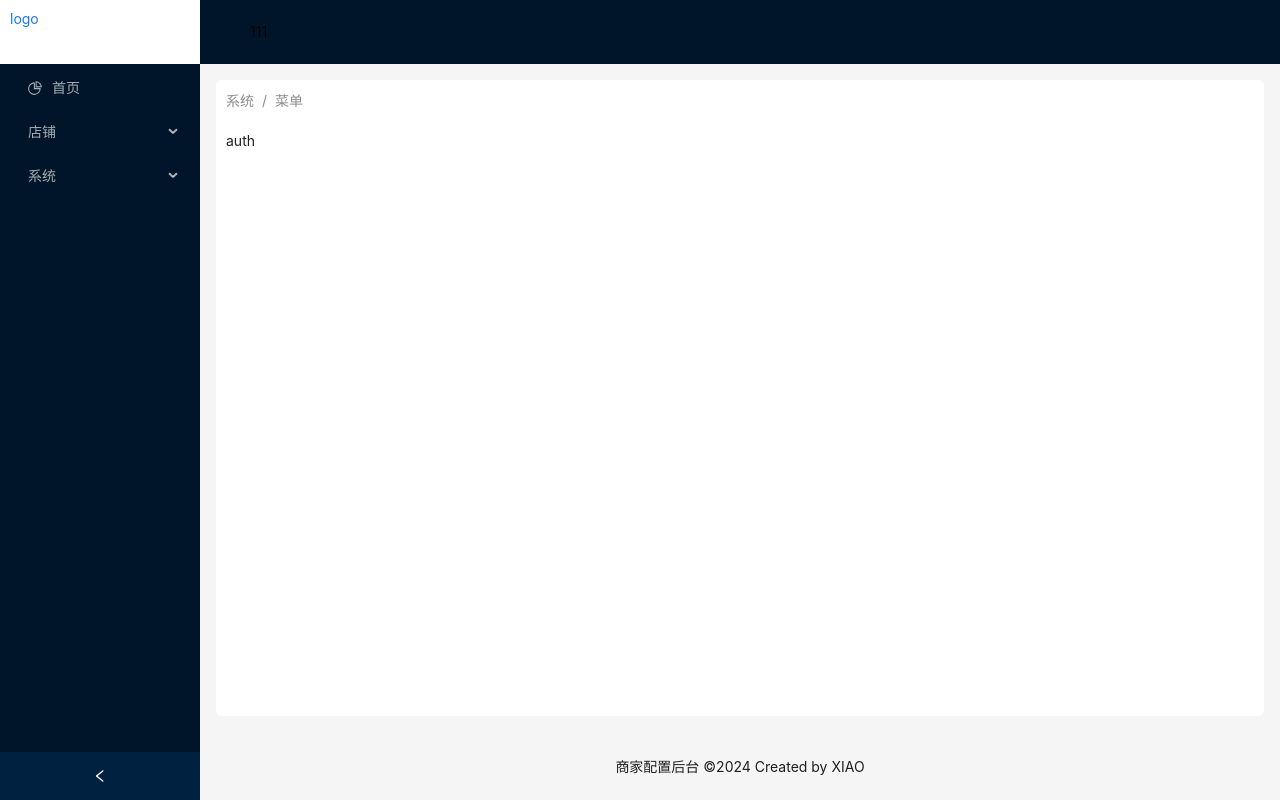
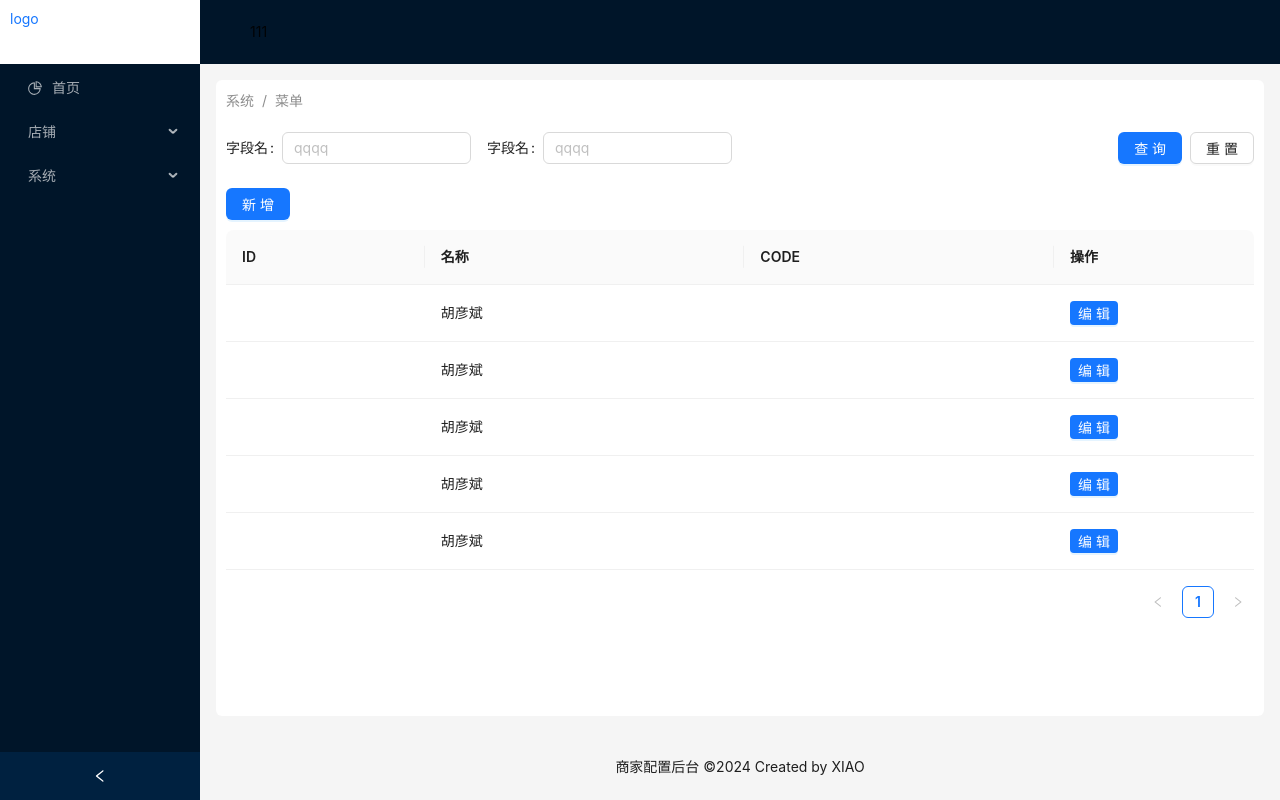
Before and after one commit to lostingXiao/order-admin, a React (Create React App) app: page /#/system/auth in a window 1280 px wide. Built offline with nearby package versions, Linux system fonts and the light colour scheme.

Commit message:
no message

```diff
--- a/src/components/SearchForm/SearchForm.js
+++ b/src/components/SearchForm/SearchForm.js
@@ -37,8 +37,12 @@ function FormItem({item}){
   )
 }
 
-export default function SearchForm({data,onFinish}) {
+export default function SearchForm({data,api}) {
   const [form] = Form.useForm();
+
+  const onFinish = (values) => {
+    console.log('Shop values of form: ', values);
+  }
 
   return (
     <Form form={form} onFinish={onFinish}>
--- a/src/router/index.js
+++ b/src/router/index.js
@@ -165,22 +165,26 @@ const router = createHashRouter([
           {
             path: 'role',
             title:'角色',
+            children: [
+              {
+                path: 'list',
+                title:'列表',
                 handle: {
                   crumb: () => <Link to="/system/role/list">角色</Link>
                 },
                 async lazy() {
                   const { default:Component } = await import("../view/System/Role/Role")
                   return { Component }
+                }
               },
-            children: [
               {
-                path: 'set/:type',
+                path: ':type',
                 title:'添加',
                 hide:true,
                 handle: {
                   crumb: (params) => {
                     const { type } =params
-                    return ( <span to="/Role/set/:type">{type==='add'?'新建':type==='edit'?'编辑':'详情'}</span>)
+                    return ( <span to="/role/:type">{type==='add'?'新建':type==='edit'?'编辑':'详情'}</span>)
                   }
                 },
                 async lazy() {
--- a/src/view/System/Auth/Auth.js
+++ b/src/view/System/Auth/Auth.js
@@ -1,10 +1,90 @@
-import React from 'react'
+import React,{ useState,useEffect } from 'react'
+import { useNavigate } from 'react-router-dom'
 import style from './Auth.module.scss'
+import { Modal,Space,Input,Button } from "antd"
+import DataTable from '../../../components/DataTable/DataTable'
+import SearchForm from '../../../components/SearchForm/SearchForm'
+
+const searchData=[
+  { key:'ccc',type:'input',placeholder:'qqqq',label:'字段名' },
+  { key:'vvv',type:'input',placeholder:'qqqq',label:'字段名' },
+]
+
+const dataSource = [
+  { key: '1', name: '胡彦斌', age: 32, address: '西湖区湖底公园1号'},
+  { key: '2', name: '胡彦斌', age: 32, address: '西湖区湖底公园1号'},
+  { key: '3', name: '胡彦斌', age: 32, address: '西湖区湖底公园1号'},
+  { key: '4', name: '胡彦斌', age: 32, address: '西湖区湖底公园1号'},
+  { key: '5', name: '胡彦斌', age: 32, address: '西湖区湖底公园1号'},
+];
+
+
 
 export default function Auth() {
+  const navigate = useNavigate()
+  const [open,setOpen] = useState(false)
+  const [inputValue,setInputValue] = useState('')
+
+  const [currentItem,setCurrentItem] = useState({})
+
+  const buttons=[
+    {label:'新增',onClick:()=>setOpen(true)},
+    // {label:'修改',onClick:edit},
+    // {label:'导出',onClick:detail},
+  ]
+
+  const columns = [
+    { title: 'ID', dataIndex: 'id', key: 'ID',},
+    { title: '名称',dataIndex: 'name',key: 'name',},
+    { title: 'CODE', dataIndex: 'code', key: 'code',},
+    {
+      title: '操作',
+      fixed: 'right',
+      width: 200,
+      render: (_,record) => (
+        <Space>
+          <Button type='primary' size="small" onClick={()=>handleEdit(record)}>编辑</Button>
+          {/* <Button size="small" onClick={()=>handleDel(record)}>删除</Button> */}
+        </Space>
+      )
+    },
+  ];
+
+  const onFinish = (values) => {
+    console.log('Shop values of form: ', values);
+  }
+
+  const handleEdit=(row)=>{
+    setCurrentItem(row)
+    setOpen(true)
+  }
+  const handleDel=(row)=>{
+    // setCurrentItem(row)
+    // setOpen(true)
+  }
+
+  const handleOk=()=>{
+    console.log(inputValue)
+  }
+  const handleCancel=()=>{
+    setCurrentItem({})
+    setOpen(false)
+  }
+  // const inputChange()
+
   return (
     <div className={style.auth}>
-      auth
+      <SearchForm data={searchData} api={onFinish}/>
+      <DataTable dataSource={dataSource} columns={columns} buttons={buttons} />
+      <Modal
+        title={currentItem.id?'编辑权限':`添加权限`}
+        open={open}
+        onOk={handleOk}
+        onCancel={handleCancel}
+        okText="确认"
+        cancelText="取消">
+          <Input value={inputValue} status={!inputValue&&'error'} placeholder="Error" onChange={({currentTarget})=>setInputValue(currentTarget.value)} />
+      </Modal>
     </div>
   )
 }
--- a/src/view/System/Menu/Menu.js
+++ b/src/view/System/Menu/Menu.js
@@ -14,20 +14,15 @@ export default function Menu() {
   const [confirmLoading, setConfirmLoading] = useState(false);
   const [treeData,setTreeData]=useState([])
 
-  const confirm = v =>{
+  const handleConfirm = v =>{
     if(handleType==='del'){
-      handleDelMenu()
+      delMenuFun()
     }else{
       form.submit()
     }
   }
 
-  const handleMenuClose = () =>{
-    setOpen(false)
-    form.resetFields()
-  }
-
-  const handleDelMenu=async ()=>{
+  const delMenuFun=async ()=>{
     const res = await delMenu({id:currMenuItem.id})
     getMenuList()
     hideModal()
@@ -41,12 +36,7 @@ export default function Menu() {
   }
   const getMenuList = async () =>{
     const res = await menuList()
-    const list=res.data.list.map(item=>({
-      ...item,
-      title:item.name,
-      key:item.id
-    }))
-    setTreeData(list)
+    setTreeData(res.data.list)
   }
   const showModal = ({handleType,node}) => {
     setHandleType(handleType)
@@ -83,7 +73,7 @@ export default function Menu() {
       <Modal
         title={handleType==='del'?'删除菜单':handleType==='edit'?'编辑菜单':`添加${currMenuItem.name?currMenuItem.name+'的子':''}菜单`}
         open={open}
-        onOk={confirm}
+        onOk={handleConfirm}
         onCancel={hideModal}
         okText="确认"
         cancelText="取消">
@@ -96,9 +86,6 @@ export default function Menu() {
 
 
 function MenuForm({form,node,type,onFinish}){
-  console.log(node)
-  const { name,path,id } = node
-  const initialValues = { name,path }
   return (
     <Form
       form={form}
--- a/src/view/System/Role/Role.js
+++ b/src/view/System/Role/Role.js
@@ -35,13 +35,13 @@ const searchData=[
 export default function Role() {
   const navigate = useNavigate()
   const add=()=>{
-    navigate('/system/role/set/add')
+    navigate('/system/role/add')
   }
   const edit=()=>{
-    navigate('/role/set/edit',{state:{id:'1'}})
+    navigate('/system/role/edit',{state:{id:'1'}})
   }
   const detail=()=>{
-    navigate('/role/set/detail',{state:{id:'1'}})
+    navigate('/system/role/detail',{state:{id:'1'}})
   }
   const buttons=[
     {label:'新增',onClick:add},
@@ -54,9 +54,8 @@ export default function Role() {
 
   return (
     <div className={style.menu}>
-        <SearchForm data={searchData} onFinish={onFinish}/>
-        <DataTable dataSource={dataSource} columns={columns} buttons={buttons} />
-
+      <SearchForm data={searchData} onFinish={onFinish}/>
+      <DataTable dataSource={dataSource} columns={columns} buttons={buttons} />
     </div>
   )
 }
--- a/src/view/System/Role/Set/Set.js
+++ b/src/view/System/Role/Set/Set.js
@@ -1,7 +1,7 @@
 import React,{ useState } from 'react'
 import style from './Set.module.scss'
 import SetForm from '../../../../components/SetForm/SetForm'
-import { Button, Cascader, Form, Input, Space } from 'antd'
+import { Button, Cascader, Form, Input, Space,Select } from 'antd'
 import { options } from '../../../../mock'
 
 export default function Set() {
@@ -38,8 +38,13 @@ export default function Set() {
             >
             <Input />
           </Form.Item>
+          <Form.Item label="关键字" name="key">
+            <Select>
+              <Select.Option value="demo">Demo</Select.Option>
+            </Select>
+          </Form.Item>
           <Form.Item
-            label="菜单权限"
+            label="菜单"
             name="menus"
             rules={[{ required: true, message: '请输入标题!' }]}
             >
```
Also changed, not shown: 1 other file (tests, documents, lock files or other folders). Lines whose indentation alone changed are shown as unchanged.
